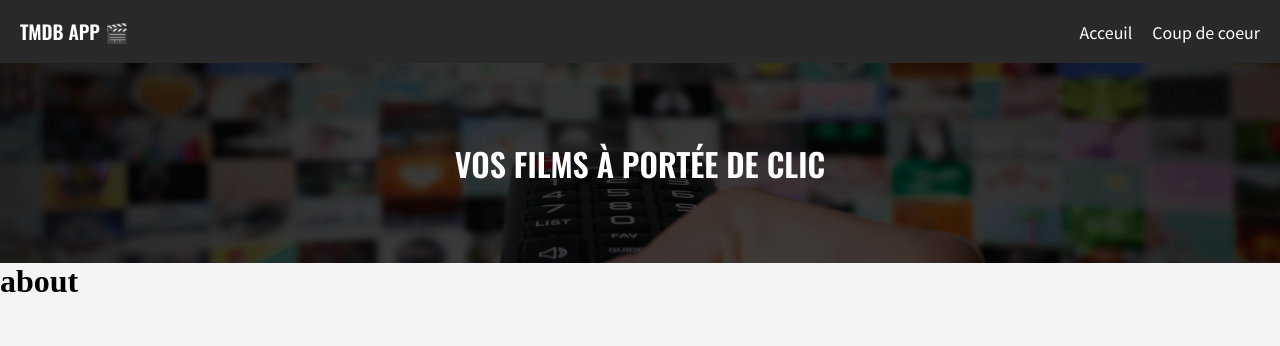
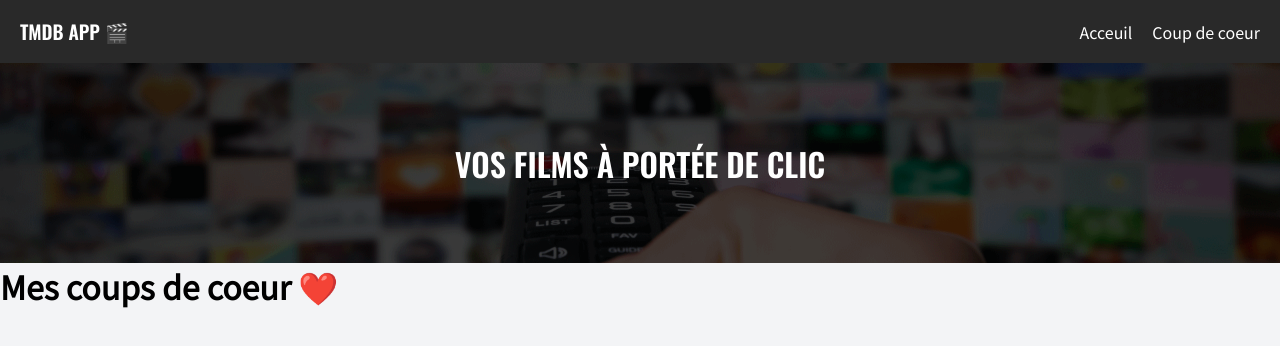
Before and after one commit to florella-yannis/tmdb-app, a React (Create React App) app: page /about in a window 1280 px wide. Shown: the top 346 px of the page. Built offline with nearby package versions, Linux system fonts and the light colour scheme.

Commit message:
update btn

```diff
--- a/src/components/Card.js
+++ b/src/components/Card.js
@@ -99,7 +99,6 @@ const Card = ({ movie }) => {
                     movie.genre_ids ? genreFinder() : null
                 }
             </ul>
-
             {movie.overview ? <h4>Synopsis</h4> : ""}
             <p className="overflow">{movie.overview}</p>
             <div className="btn"> ❤️ </div>
--- a/src/components/Form.js
+++ b/src/components/Form.js
@@ -7,6 +7,7 @@ const Form = () => {
     const apiKey = process.env.REACT_APP_API_KEY;
     const [searchInput, setSearchInput] = useState("code");
     const [searchFilm, setSearchFilm] = useState([]);
+    const [sortMoreLess, setSortMoreLess] = useState(null);
 
     useEffect(() => {
         axios.get(`https://api.themoviedb.org/3/search/movie?api_key=${apiKey}&query=${searchInput}&language=fr-FR`)
@@ -26,10 +27,10 @@ const Form = () => {
                     <input type="submit" value="Recherche" />
                 </form>
                 <div className="btn-container">
-                    <div className="btn-more" id="more">
+                    <div className="btn-more" id="more" onClick={ () => setSortMoreLess("more")}>
                         <span>Top &#8593;</span>
                     </div>
-                    <div className="btn-less" id="less">
+                    <div className="btn-less" id="less" onClick={ () => setSortMoreLess("less")}>
                         <span>&#8595;Flop </span>
                     </div>
                 </div>
@@ -37,6 +38,13 @@ const Form = () => {
             <div className="cards-container">
                 {searchFilm
                     .slice(0, 12)
+                    .sort((a,b) => {
+                        if(sortMoreLess === "more"){
+                            return b.vote_average - a.vote_average;
+                        } else if (sortMoreLess === "less"){
+                            return a.vote_average - b.vote_average;
+                        }
+                    })
                     .map((movie) => {
                         return <Card key={movie.id} movie={movie} />
                     })}
--- a/src/pages/About.js
+++ b/src/pages/About.js
@@ -5,7 +5,7 @@ const About = () => {
     return (
         <div>
             <Navigation />
-            <h1>about</h1>
+            <h1>Mes coups de coeur ❤️</h1>
         </div>
     );
 };
--- a/src/styles/components/header.css
+++ b/src/styles/components/header.css
@@ -20,6 +20,9 @@ nav ul li {
 nav ul li a{
     color: white;
 }
+nav ul li a:hover {
+    color: rgb(191, 191, 216);
+}
 
 header h1{
     background-image: url(../../img/bandeau.png);
--- a/src/styles/settings.css
+++ b/src/styles/settings.css
@@ -9,7 +9,7 @@ body{
 span, h2, h3, h4{
   font-family: 'Oswald', sans-serif;
 }
-p, a{
+p, a, h1{
   font-family: 'Noto Sans KR', sans-serif;
 }
 li {
```
